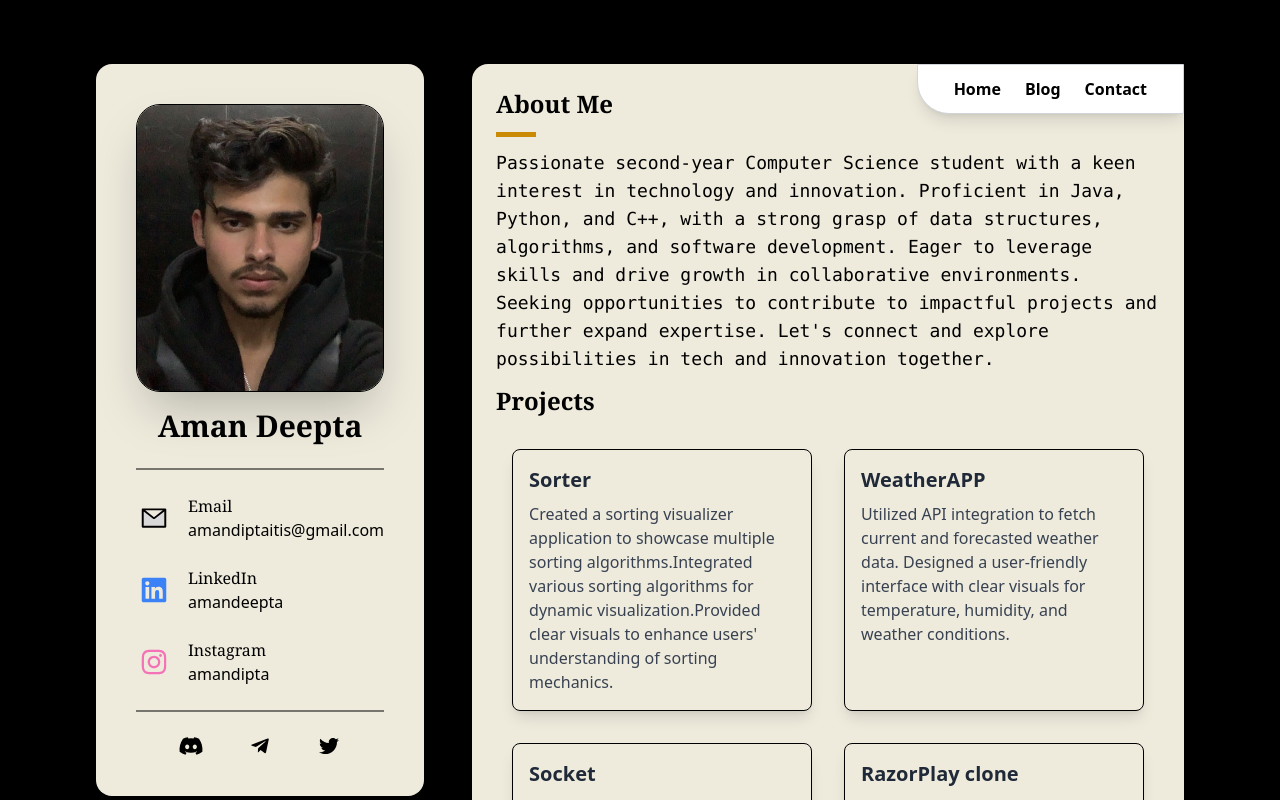
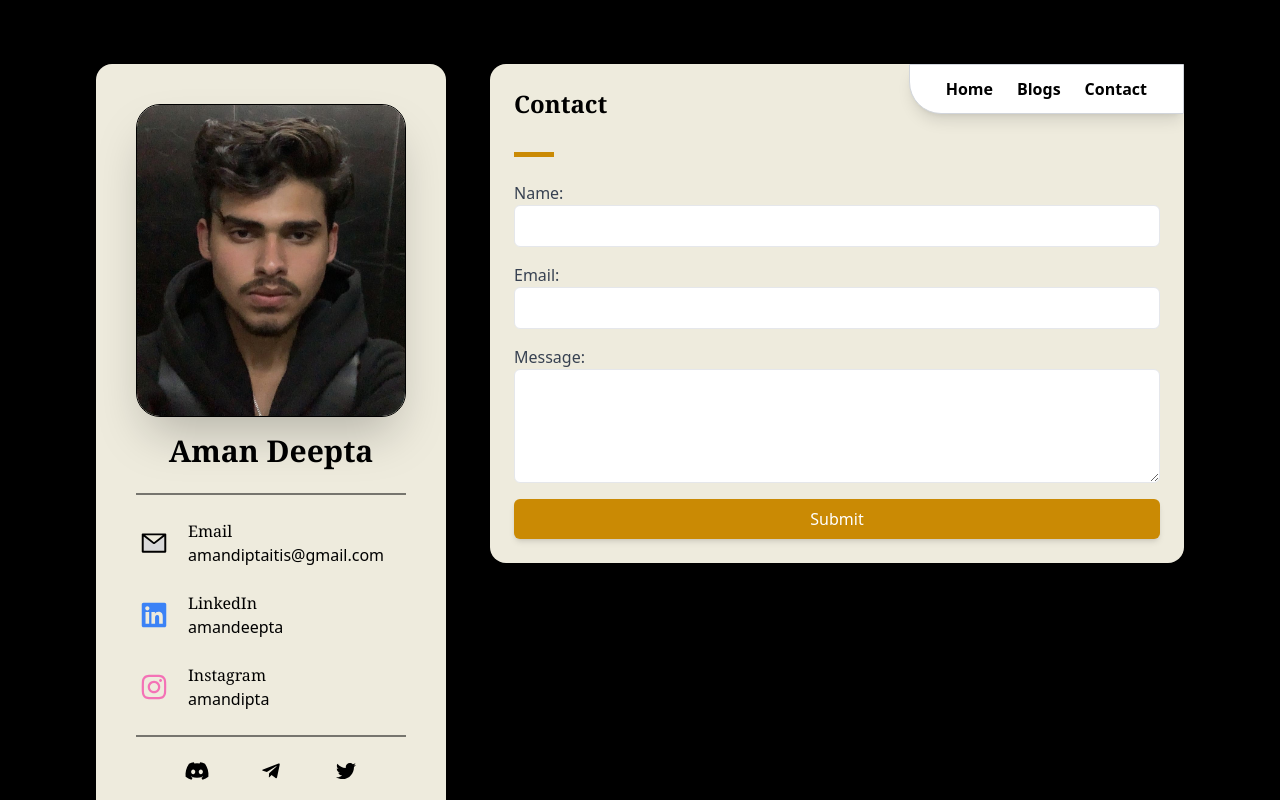
Before and after one commit to amandeepta/my-portfolio, a React (Vite) app: page /contact in a window 1280 px wide. Built offline with nearby package versions, Linux system fonts and the light colour scheme.

Commit message:
Added the new Routes and the contact and Blog pages

```diff
--- a/src/App.jsx
+++ b/src/App.jsx
@@ -1,14 +1,28 @@
+import { BrowserRouter as Router, Route, Routes } from 'react-router-dom';
 import Hero from "./components/Hero";
 import Mycard from "./components/Mycard";
+import NavBar from "./components/NavBar";
+import Blog from './components/Blog';
+import Contact from './components/Contact';
 
 function App() {
     return (
-        <div className="bg-black
-        flex flex-col lg:flex-row py-12 px-16 lg:py-16 lg:px-24 space-y-8 lg:space-y-0 lg:space-x-12
-         max-md:py-4 max-md:px-4 h-screen overflow-y-auto relative">
-            <Mycard />
-            <Hero />
-        </div>
+        <Router>
+            <div className="bg-black py-12 px-16 lg:py-16 lg:px-24
+             lg:space-x-12 max-md:py-4 max-md:px-4 h-screen overflow-y-auto">
+                <div className='flex max-md:flex-col lg:flex-row max-md:space-y-6 lg:space-x-11 md:space-x-6'>
+                    <Mycard />
+                    <div className='relative w-full'>
+                        <Routes>
+                            <Route path="/" element={<Hero />} />
+                            <Route path="/blogs" element={<Blog />} />
+                            <Route path="/contact" element={<Contact />} />
+                        </Routes>
+                        <NavBar />
+                    </div>
+                </div>
+            </div>
+        </Router>
     );
 }
 
--- /dev/null
+++ b/src/components/Blog.jsx
@@ -0,0 +1,21 @@
+import Projects from "./Projects"
+function Blog() {
+    return (
+        <div className="w-auto h-max relative bg-[#EEEBDD]
+        p-6 rounded-2xl shadow-md">
+            <h2 className="text-2xl font-bold mb-2 font-serif">Blogs</h2>
+            <div className="bg-yellow-600 w-[40px] h-[5px] my-3"></div>
+            <p className="mb-3 text-lg font-mono">
+            This section is under maintaince rn. It will some be updated
+            Sorry for the inconvinence.
+            For the time being you can go through the projects and suggest me some changes or contact me to work collaboratively.
+            </p>
+
+            <h2 className="text-2xl font-bold mb-4 font-serif">Projects</h2>
+
+            <Projects/>
+
+        </div>
+    )
+}
+export default Blog
--- a/src/components/Contact.jsx
+++ b/src/components/Contact.jsx
@@ -1,6 +1,83 @@
+import { useState } from "react";
+
 function Contact() {
+    const[name,setName] = useState("");
+    const[email,setEmail] = useState("");
+    const[message,setMessage] = useState("");
+
+    const handleSubmit = (e) => {
+        e.preventDefault();
+        console.log('Name:', name);
+        console.log('Email:', email);
+        console.log('Message:', message);
+        alert("Message send");
+        setName('');
+        setEmail('');
+        setMessage('');
+
+
+    }
     return (
-        <div>
+        <div className="flex flex-col space-y-6 bg-[#EEEBDD] w-auto h-max relative
+        p-6 rounded-2xl shadow-md">
+            <h2 className="text-2xl font-bold mb-2 font-serif">Contact</h2>
+            <div className="bg-yellow-600 w-[40px] h-[5px] my-3"></div>
+                <form
+                        onSubmit={handleSubmit}
+                        action="https://formspree.io/f/YOUR_FORM_ID"
+                        method="POST"
+                        className="space-y-4 flex flex-col"
+                    >
+                        {/* Name input */}
+                        <div className="flex flex-col">
+                            <label htmlFor="name" className="font-medium text-gray-700">Name:</label>
+                            <input
+                                type="text"
+                                id="name"
+                                name="name"
+                                value={name}
+                                onChange={(e) => setName(e.target.value)}
+                                className="p-2 border rounded-md"
+                                required
+                            />
+                        </div>
+
+                        {/* Email input */}
+                        <div className="flex flex-col">
+                            <label htmlFor="email" className="font-medium text-gray-700">Email:</label>
+                            <input
+                                type="email"
+                                id="email"
+                                name="email"
+                                value={email}
+                                onChange={(e) => setEmail(e.target.value)}
+                                className="p-2 border rounded-md"
+                                required
+                            />
+                        </div>
+
+                        {/* Message textarea */}
+                        <div className="flex flex-col">
+                            <label htmlFor="message" className="font-medium text-gray-700">Message:</label>
+                            <textarea
+                                id="message"
+                                name="message"
+                                value={message}
+                                onChange={(e) => setMessage(e.target.value)}
+                                className="p-2 border rounded-md"
+                                rows="4"
+                                required
+                            ></textarea>
+                        </div>
+
+                        {/* Submit button */}
+                        <button
+                            type="submit"
+                            className="bg-yellow-600 text-white px-4 py-2 rounded-md shadow-md hover:bg-yellow-700"
+                        >
+                            Submit
+                        </button>
+                    </form>
 
         </div>
     )
--- a/src/components/Hero.jsx
+++ b/src/components/Hero.jsx
@@ -6,7 +6,6 @@ function Hero() {
     return (
         <div className="w-auto h-max relative bg-[#EEEBDD]
         p-6 rounded-2xl shadow-md">
-            <NavBar />
             <h2 className="text-2xl font-bold mb-2 font-serif">About Me</h2>
             <div className="bg-yellow-600 w-[40px] h-[5px] my-3"></div>
             <p className="mb-3 text-lg font-mono">
--- a/src/components/Mycard.jsx
+++ b/src/components/Mycard.jsx
@@ -39,9 +39,9 @@ function Mycard() {
     return (
         <aside className="sticky top-0 p-10 bg-[#EEEBDD]
 
-        rounded-2xl w-auto h-max shadow-md">
+        rounded-2xl max-w-[350px] h-max shadow-md">
             <div className="flex flex-col w-full">
-                <img src = {image} alt = "my image" className="rounded-3xl w-xl shadow-2xl object-cover border
+                <img src = {image} alt = "my image" className="rounded-3xl w-auto shadow-2xl object-cover border
                  border-black hover:shadow-3xl transition-shadow duration-200 hover:scale-105"></img>
                 <h1 className="w-full font-bold text-center mt-4 text-3xl mb-4 font-serif">Aman Deepta</h1>
 
--- a/src/components/NavBar.jsx
+++ b/src/components/NavBar.jsx
@@ -1,3 +1,4 @@
+import { Link } from 'react-router-dom';
 
 function NavBar() {
     return (
@@ -9,9 +10,15 @@ function NavBar() {
             ">
                 <ul className=" flex space-x-3 lg:space-x-6 text-green px-5 items-center py-3 max-md:justify-evenly font-bold
                 ">
-                    <li className="hover:underline cursor-pointer ">Home</li>
-                    <li className="hover:underline cursor-pointer">Blog</li>
-                    <li className="hover:underline cursor-pointer">Contact</li>
+                    <li className="hover:underline cursor-pointer ">
+                    <Link to="/">Home</Link>
+                    </li>
+                    <li className="hover:underline cursor-pointer">
+                        <Link to = "/blogs">Blogs </Link>
+                    </li>
+                    <li className="hover:underline cursor-pointer">
+                        <Link to = "/contact">Contact </Link>
+                    </li>
                 </ul>
             </nav>
     );
```
